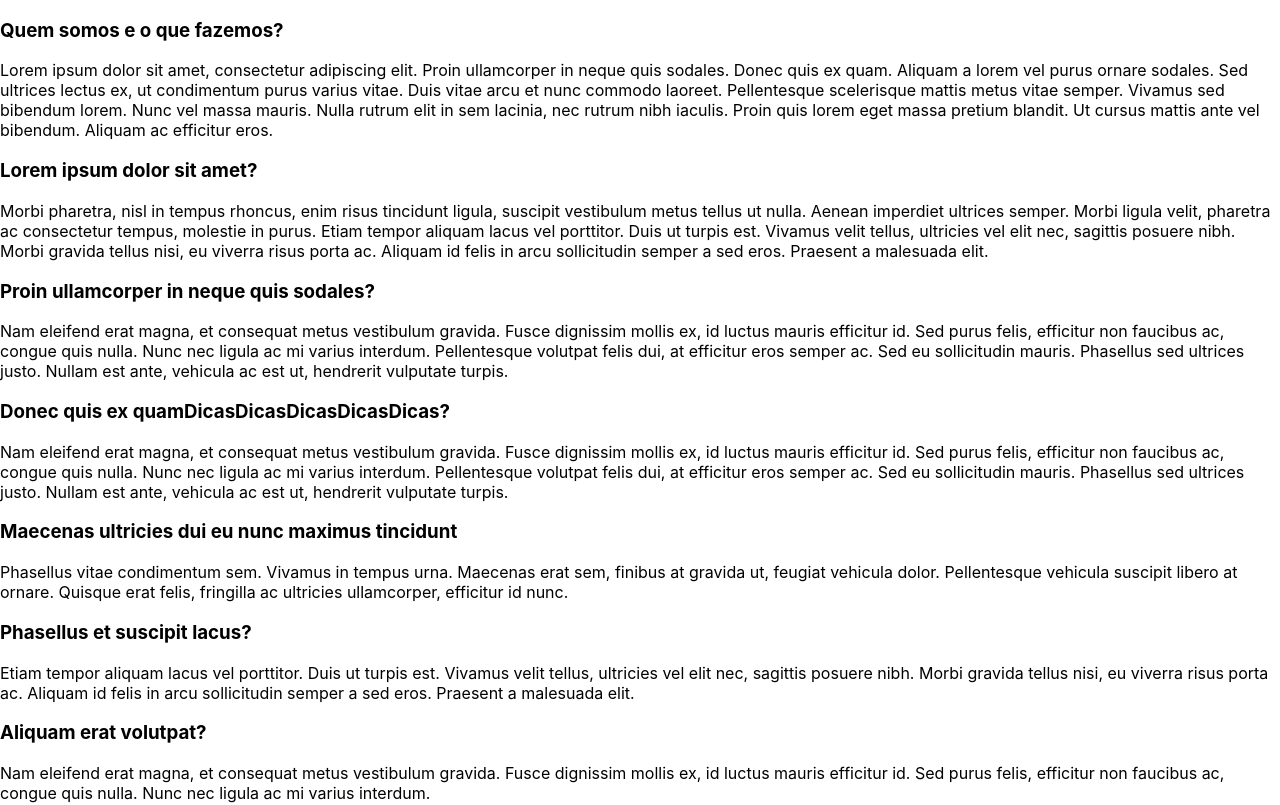
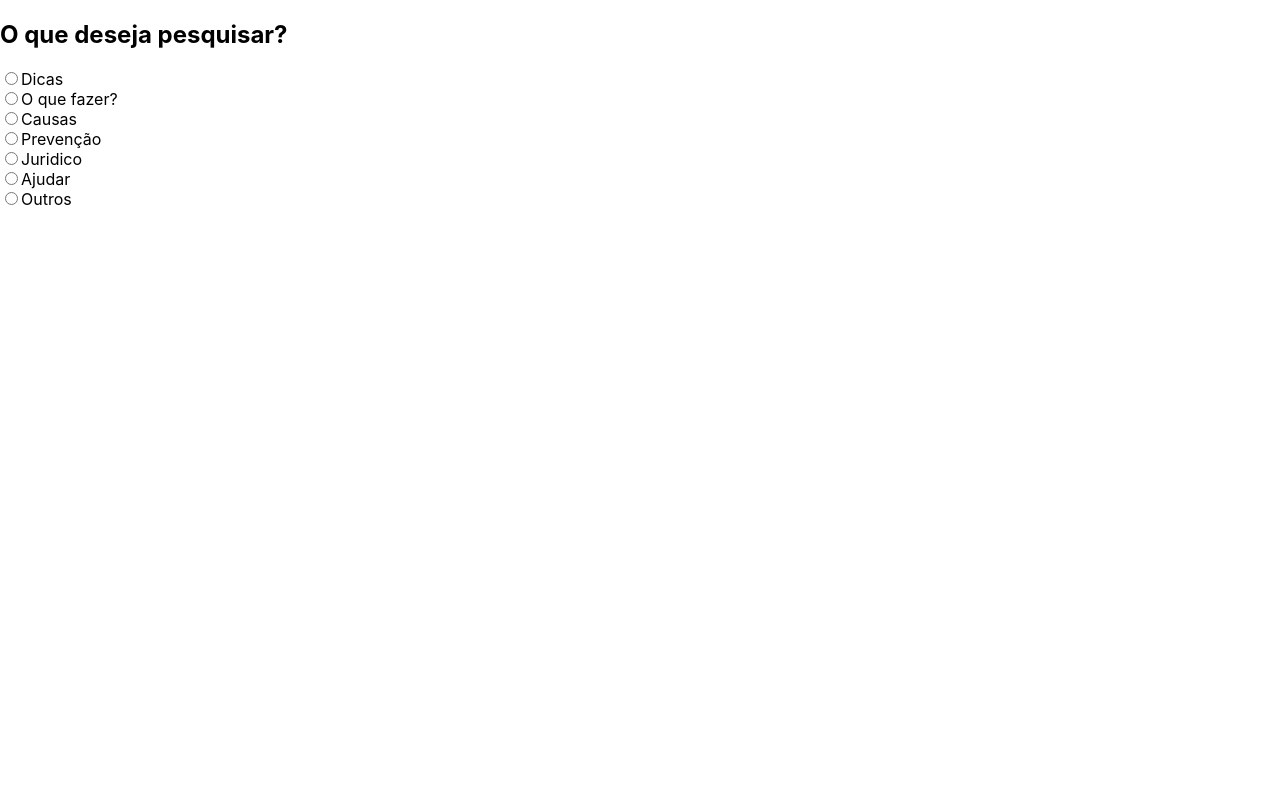
Before and after one commit to tryber/hacka-trybe, a React (Create React App) app: page / in a window 1280 px wide. Shown: the top 805 px of the page. Built offline with nearby package versions, Linux system fonts and the light colour scheme.

Commit message:
Pronta funcionalidade

```diff
--- a/src/components/FAQ.js
+++ b/src/components/FAQ.js
@@ -1,13 +1,36 @@
 import React from 'react';
 import FAQquestion from './FAQquestion';
+import ListFilter from './ListFilter';
 
 class FAQ extends React.Component {
+  constructor(props) {
+    super(props);
+    this.state = {
+      select: '',
+    }
+    this.changeSelect = this.changeSelect.bind(this);
+  }
+
+  changeSelect = (value) => {
+    this.setState({ select: value })
+  }
+
+  renderQuestion = (questionList) => (
+    <div>
+      <h2>Perguntas</h2>
+      {questionList.map(element => <FAQquestion questions={element} />)}
+    </div>
+  )
+
   render() {
     const { questionList } = this.props;
-    console.log(this.props)
+    const { select } = this.state;
+    const filterQuestion = (select)&&(questionList.filter((question) => question.tag === select));
     return (
       <div>
-        {questionList.map(element => <FAQquestion questions={element} />)}
+        <h2>O que deseja pesquisar?</h2>
+        <ListFilter select={select} changeSelectedFilter={(value) => this.changeSelect(value)} />
+        {select && this.renderQuestion(filterQuestion)}
       </div>
     );
   }
```
